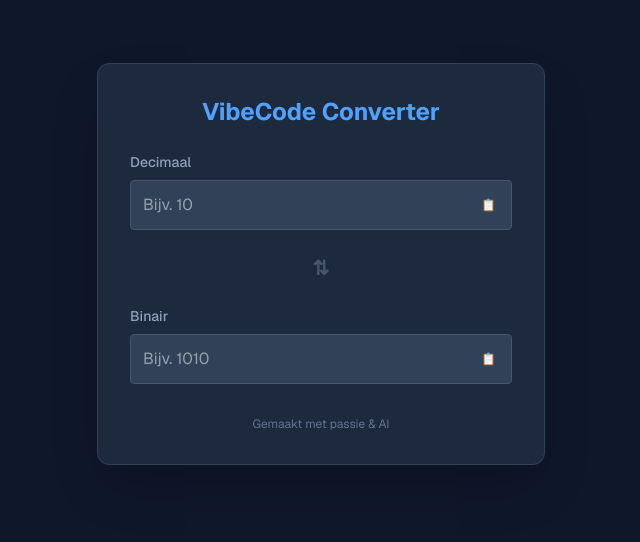
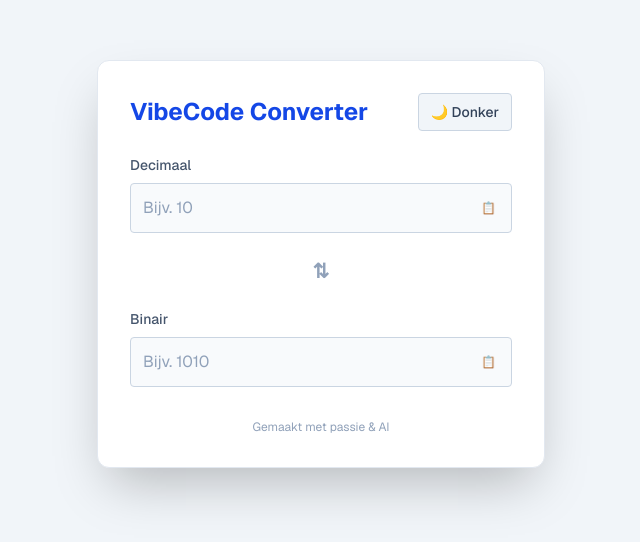
Before and after one commit to ericglk/omreken-app, a Next.js app: page / in a window 1280 px wide. Shown: the part 136-678 px from the top of the page, without its empty margins (319-959 px from the left). Built offline with nearby package versions, Linux system fonts and the light colour scheme.

Commit message:
licht-donker switch toegevoegd

```diff
--- a/app/page.tsx
+++ b/app/page.tsx
@@ -1,9 +1,64 @@
 "use client";
-import { useState } from 'react';
+import { useState, useSyncExternalStore } from 'react';
+
+type Theme = 'dark' | 'light';
+
+const themeStorageKey = 'theme';
+
+const getBrowserTheme = (): Theme => {
+  const savedTheme = window.localStorage.getItem(themeStorageKey);
+
+  if (savedTheme === 'light' || savedTheme === 'dark') return savedTheme;
+
+  return window.matchMedia('(prefers-color-scheme: dark)').matches ? 'dark' : 'light';
+};
+
+const getServerTheme = (): Theme => 'dark';
+
+const subscribeToTheme = (callback: () => void) => {
+  const mediaQuery = window.matchMedia('(prefers-color-scheme: dark)');
+  const handleThemeChange = () => callback();
+
+  window.addEventListener('storage', handleThemeChange);
+  window.addEventListener('themechange', handleThemeChange);
+  mediaQuery.addEventListener('change', handleThemeChange);
+
+  return () => {
+    window.removeEventListener('storage', handleThemeChange);
+    window.removeEventListener('themechange', handleThemeChange);
+    mediaQuery.removeEventListener('change', handleThemeChange);
+  };
+};
 
 export default function Home() {
   const [decimal, setDecimal] = useState('');
   const [binary, setBinary] = useState('');
+  const theme = useSyncExternalStore(subscribeToTheme, getBrowserTheme, getServerTheme);
+  const isDarkMode = theme === 'dark';
+
+  const toggleTheme = () => {
+    const nextTheme = isDarkMode ? 'light' : 'dark';
+    window.localStorage.setItem(themeStorageKey, nextTheme);
+    window.dispatchEvent(new Event('themechange'));
+  };
+
+  const themeClasses = {
+    main: isDarkMode ? 'bg-slate-900 text-white' : 'bg-slate-100 text-slate-900',
+    card: isDarkMode ? 'bg-slate-800 border-slate-700' : 'bg-white border-slate-200',
+    title: isDarkMode ? 'text-blue-400' : 'text-blue-700',
+    label: isDarkMode ? 'text-slate-400' : 'text-slate-600',
+    input: isDarkMode
+      ? 'bg-slate-700 border-slate-600 text-white placeholder:text-slate-400'
+      : 'bg-slate-50 border-slate-300 text-slate-900 placeholder:text-slate-400',
+    copyButton: isDarkMode
+      ? 'hover:bg-slate-600 text-slate-300'
+      : 'hover:bg-slate-200 text-slate-600',
+    swap: isDarkMode ? 'text-slate-600' : 'text-slate-400',
+    footer: isDarkMode ? 'text-slate-500' : 'text-slate-400',
+    toggle: isDarkMode
+      ? 'bg-slate-700 text-slate-100 hover:bg-slate-600 border-slate-600'
+      : 'bg-slate-100 text-slate-700 hover:bg-slate-200 border-slate-300',
+  };
 
   const handleDecimalChange = (val: string) => {
     setDecimal(val);
@@ -27,25 +82,36 @@ export default function Home() {
   };
 
   return (
-    <main className="flex min-h-screen flex-col items-center justify-center p-24 bg-slate-900 text-white font-sans">
-      <div className="bg-slate-800 p-8 rounded-xl shadow-2xl w-full max-w-md border border-slate-700">
-        <h1 className="text-2xl font-bold mb-6 text-center text-blue-400">VibeCode Converter</h1>
+    <main className={`flex min-h-screen flex-col items-center justify-center p-6 font-sans transition-colors sm:p-24 ${themeClasses.main}`}>
+      <div className={`w-full max-w-md rounded-xl border p-8 shadow-2xl transition-colors ${themeClasses.card}`}>
+        <div className="mb-6 flex items-center justify-between gap-4">
+          <h1 className={`text-2xl font-bold ${themeClasses.title}`}>VibeCode Converter</h1>
+          <button
+            type="button"
+            onClick={toggleTheme}
+            className={`shrink-0 rounded border px-3 py-2 text-sm font-medium transition-colors ${themeClasses.toggle}`}
+            aria-label={isDarkMode ? 'Schakel naar lichte modus' : 'Schakel naar donkere modus'}
+            title={isDarkMode ? 'Lichte modus' : 'Donkere modus'}
+          >
+            {isDarkMode ? '☀️ Licht' : '🌙 Donker'}
+          </button>
+        </div>
 
         <div className="space-y-6">
           {/* Decimaal Veld */}
           <div>
-            <label className="block text-sm font-medium mb-2 text-slate-400">Decimaal</label>
+            <label className={`mb-2 block text-sm font-medium ${themeClasses.label}`}>Decimaal</label>
             <div className="relative">
               <input
                 type="number"
                 value={decimal}
                 onChange={(e) => handleDecimalChange(e.target.value)}
-                className="w-full p-3 pr-12 rounded bg-slate-700 border border-slate-600 focus:ring-2 focus:ring-blue-500 outline-none"
+                className={`w-full rounded border p-3 pr-12 outline-none transition-colors focus:ring-2 focus:ring-blue-500 ${themeClasses.input}`}
                 placeholder="Bijv. 10"
               />
               <button
                 onClick={() => copyToClipboard(decimal)}
-                className="absolute right-2 top-1/2 -translate-y-1/2 p-2 hover:bg-slate-600 rounded text-xs text-slate-300"
+                className={`absolute right-2 top-1/2 -translate-y-1/2 rounded p-2 text-xs transition-colors ${themeClasses.copyButton}`}
                 title="Kopieer"
               >
                 📋
@@ -53,22 +119,22 @@ export default function Home() {
             </div>
           </div>
 
-          <div className="flex justify-center text-xl font-bold text-slate-600">⇅</div>
+          <div className={`flex justify-center text-xl font-bold ${themeClasses.swap}`}>⇅</div>
 
           {/* Binair Veld */}
           <div>
-            <label className="block text-sm font-medium mb-2 text-slate-400">Binair</label>
+            <label className={`mb-2 block text-sm font-medium ${themeClasses.label}`}>Binair</label>
             <div className="relative">
               <input
                 type="text"
                 value={binary}
                 onChange={(e) => handleBinaryChange(e.target.value)}
-                className="w-full p-3 pr-12 rounded bg-slate-700 border border-slate-600 focus:ring-2 focus:ring-blue-500 outline-none"
+                className={`w-full rounded border p-3 pr-12 outline-none transition-colors focus:ring-2 focus:ring-blue-500 ${themeClasses.input}`}
                 placeholder="Bijv. 1010"
               />
               <button
                 onClick={() => copyToClipboard(binary)}
-                className="absolute right-2 top-1/2 -translate-y-1/2 p-2 hover:bg-slate-600 rounded text-xs text-slate-300"
+                className={`absolute right-2 top-1/2 -translate-y-1/2 rounded p-2 text-xs transition-colors ${themeClasses.copyButton}`}
                 title="Kopieer"
               >
                 📋
@@ -77,7 +143,7 @@ export default function Home() {
           </div>
         </div>
 
-        <p className="mt-8 text-center text-xs text-slate-500">
+        <p className={`mt-8 text-center text-xs ${themeClasses.footer}`}>
           Gemaakt met passie & AI
         </p>
       </div>
```
